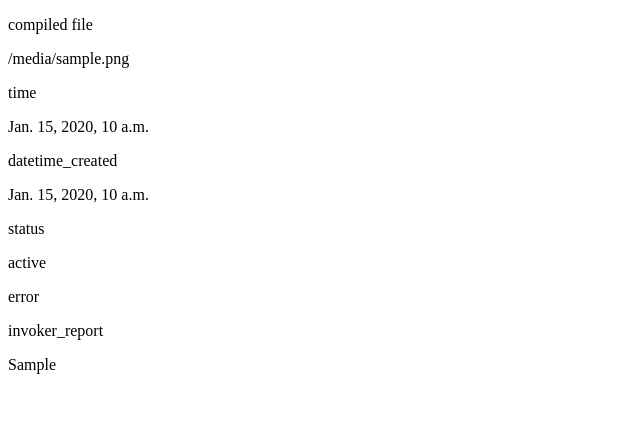
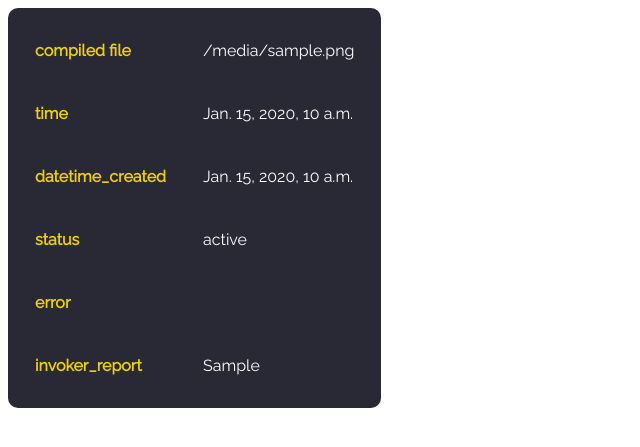
Before and after one commit to gurovic/Strategy_game, a Django app: template website/app/templates/sandbox_views.html in a window 1280 px wide. Shown: the top 447 px of the page, without its empty margins (0-640 px from the left). Run offline with Django 4.2, Linux system fonts and the light colour scheme; the template is opened without the code that fills it: most values are stand-ins (such as "Sample title", 1, 10 or a date in 2020).

Commit message:
fixing pull request

```diff
--- a/website/app/templates/sandbox_views.html
+++ b/website/app/templates/sandbox_views.html
@@ -3,11 +3,13 @@
 <head>
     <meta charset="UTF-8">
     <title>Sandbox views</title>
+    <link rel="stylesheet" href="../../media/style/views_style.css">
 </head>
 <body>
 
 {% if failed_report %}
-    <form class="form1">
+    <form>
+    <table class="form-with-td">
         <tr>
             <td><p>compiled file</p></td>
             <td><p>{{ failed_report.compiled_file }}</p></td>
@@ -32,13 +34,16 @@
             <td><p>invoker_report</p></td>
             <td><p>{{ failed_report.invoker_report }}</p></td>
         </tr>
+    </table>
     </form>
 {% elif report %}
-    <form class="form1">
+    <form class="form-with-td">
+    <table class="form-with-td">
         <tr>
             <td><p>command</p></td>
             <td><p>{{ failed_report.command }}</p></td>
         </tr>
+    </table>
     </form>
 {% else %}
     <form method="POST" action="">
--- a/website/media/style/views_style.css
+++ b/website/media/style/views_style.css
@@ -10,7 +10,7 @@ table {
 table td {
     padding: 5px 15px;
 }
-.table1 td:first-child {
+.form-with-td td:first-child {
     color: #efd00c;
     padding-right: 20px;
     font-weight: bold;
```
